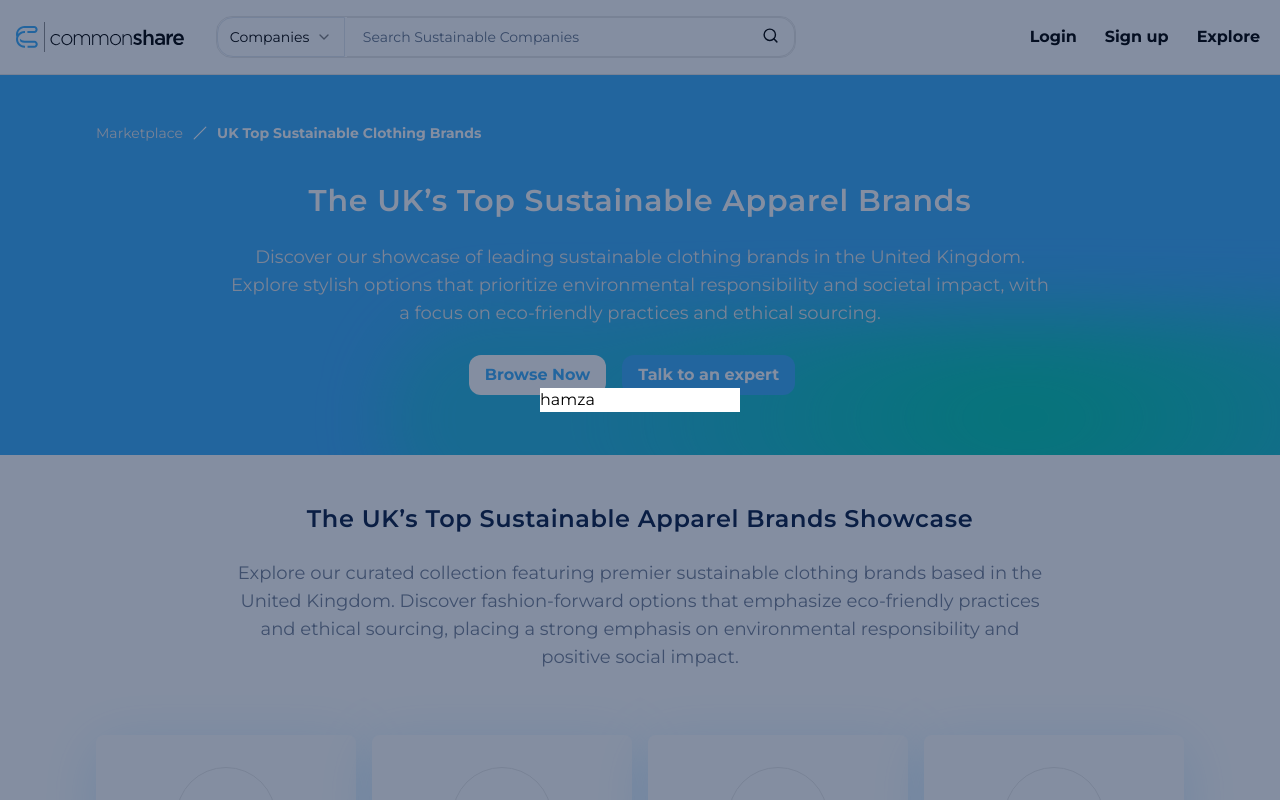
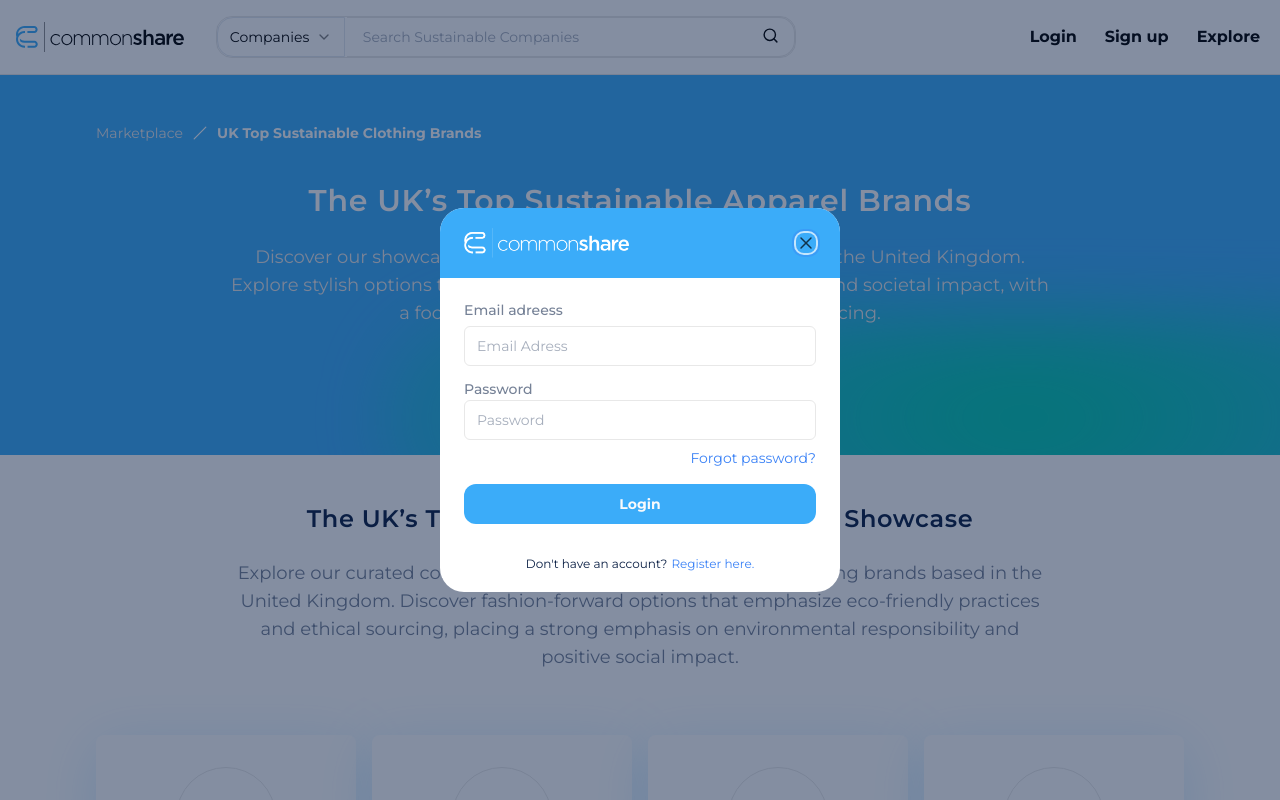
Before and after one commit to HamzaOutmassint/b2b-landing, a Next.js app: page / in a window 1280 px wide. Both pictures are taken after a click on the item "Login". Shown: the top 800 px of the page. Built offline with nearby package versions, Linux system fonts and the light colour scheme.

Commit message:
i finished the login toggle modal

```diff
--- a/app/globals.css
+++ b/app/globals.css
@@ -15,7 +15,8 @@
   --white: #FFFFFF;
   --light-strok: #A6AEBC;
   --gray-light: #e8e8e8;
-  --navy-blue : #000080;
+  /* --navy-blue : #000080; */
+  --navy-blue : #0053ba;
   --errors : #ff4d4f;
 }
 
@@ -39,6 +40,7 @@
   background: #888;
 }
 
+/* body {margin: 0; height: 100%; overflow: hidden} */
 
 /*
   ### -------------------- ###
--- a/components/navigation/main-nav.tsx
+++ b/components/navigation/main-nav.tsx
@@ -32,7 +32,7 @@ const MainNav: React.FC<MainNavProps> = ({ commonShareLogo, toggleModal }) => {
             </SelectContent>
           </Select>
           <div className="relative items-center ml-[2px]">
-            <Input type="text" placeholder="Search Sustainable Companies" className="lg:w-[28rem] md:w-72 exactly-1024:w-80 lg:text-sm md:text-xs border-y border-r border-l-none border-gray-light lg:px-4 lg:py-2  focus-visible:ring-offset-0 rounded-l-none rounded-r-2xl" id="search-input-lg" />
+            <Input type="text" placeholder="Search Sustainable Companies" className="lg:w-[28rem] md:w-72 exactly-1024:w-80 lg:text-sm md:text-xs border-y border-r border-l-none border-gray-light lg:px-4 lg:py-2 rounded-l-none rounded-r-2xl" id="search-input-lg" />
             <Search className="absolute right-4 lg:top-2.5 md:top-2 w-[17px] h-[17px]" />
           </div>
         </form>
--- a/components/navigation/model.tsx
+++ b/components/navigation/model.tsx
@@ -1,17 +1,50 @@
+import { Button } from "../ui/button";
 import { Input } from "../ui/input"
 import { Label } from "../ui/label"
 import Image, { StaticImageData } from "next/image"
+import { X } from "lucide-react"
+import Link from "next/link";
+
+type imageProp = string | StaticImageData;
 
 interface modelProps {
-    toggleModal: () => void
+    toggleModal: () => void,
+    commonShareLogoWhite: imageProp
 }
 
-const Model : React.FC<modelProps> = ({ toggleModal }) => {
+const Model: React.FC<modelProps> = ({ toggleModal, commonShareLogoWhite }) => {
     return (
         <div className="h-screen w-full absolute top-0 left-0 flex justify-center items-center">
             <div className="absolute bg-black opacity-50 h-screen w-full" onClick={toggleModal}></div>
-            <div className="bg-white w-[200px] opacity-100 z-10">
-                hamza
+            <div className="w-[350px] md:w-[400px] flex flex-col rounded-3xl bg-white opacity-100 z-10 overflow-hidden">
+                <div className="flex justify-between bg-primary py-5 px-6">
+                    <Image src={commonShareLogoWhite} priority={true} alt="common share logo" className="lg:h-[30px] md:h-5 w-fit" />
+                    <button className="self-center rounded-lg opacity-70 ring-offset-white transition-opacity hover:opacity-100 ring-2 ring-offset-2 focus:outline-none focus:ring-2 focus:ring-navy-blue focus:ring-offset-2 disabled:pointer-events-none" onClick={toggleModal}>
+                        <X size={20} strokeWidth={1.75} />
+                    </button>
+                </div>
+                <form className="flex flex-col gap-4 px-6 py-5">
+                    <div className="">
+                        <Label htmlFor="email" className="text-gray-bold ">Email adreess</Label>
+                        <Input type="text" className="border border-gray-light mt-1" id="email" placeholder="Email Adress" />
+                    </div>
+                    <div className="flex flex-col">
+                        <Label htmlFor="email" className="text-gray-bold ">Password</Label>
+                        <Input type="text" className="border border-gray-light mt-1" id="email" placeholder="Password" />
+                        <Link href='https://www.commonshare.com/password/reset' className="self-end text-sm mt-2 text-blue-500 hover:text-blue-600">
+                            Forgot password?
+                        </Link>
+                    </div>
+                    <Button className="bg-primary hover:bg-navy-blue">
+                        Login
+                    </Button>
+                </form>
+                <div className='px-6 pb-5 pt-3 text-center text-xs text-black'>
+                    Don&apos;t have an account?
+                    <Link href='https://www.commonshare.com/register' className='text-blue-500 pl-1'>
+                        Register here.
+                    </Link>
+                </div>
             </div>
         </div>
     )
--- a/components/navigation/site-header.tsx
+++ b/components/navigation/site-header.tsx
@@ -3,7 +3,7 @@ import MainNav from "./main-nav";
 import MobileNav from "./mobile-nav";
 import commonShareLogo from '../../public/assest/logo/commonShare-logo.svg';
 import commonShareLogoWhite from '../../public/assest/logo/commonShare-logo-white.png';
-import { useState } from "react";
+import { useEffect, useState } from "react";
 import Model from "./model";
 
 const Header = () => {
@@ -12,6 +12,18 @@ const Header = () => {
   const toggleModal = () => {
     setIsModalOpen(!isModalOpen);
   };
+
+  useEffect(() => {
+    if (isModalOpen) {
+      document.body.style.overflow = 'hidden';
+    } else {
+      document.body.style.overflow = 'auto';
+    }
+
+    return () => {
+      document.body.style.overflow = 'auto';
+    };
+  }, [isModalOpen]);
 
   return (
     <header className="flex justify-between items-center py-4 pl-4 mr-[15px] border-b border-gray-light sticky top-0 z-50 bg-white w-full">
@@ -24,7 +36,7 @@ const Header = () => {
         toggleModal={toggleModal}
       />
       {
-        isModalOpen && <Model  toggleModal={toggleModal}/>
+        isModalOpen && <Model  toggleModal={toggleModal} commonShareLogoWhite={commonShareLogoWhite}/>
       }
     </header>
   )
--- /dev/null
+++ b/components/ui/dialog.tsx
@@ -0,0 +1,122 @@
+"use client"
+
+import * as React from "react"
+import * as DialogPrimitive from "@radix-ui/react-dialog"
+import { X } from "lucide-react"
+
+import { cn } from "@/lib/utils"
+
+const Dialog = DialogPrimitive.Root
+
+const DialogTrigger = DialogPrimitive.Trigger
+
+const DialogPortal = DialogPrimitive.Portal
+
+const DialogClose = DialogPrimitive.Close
+
+const DialogOverlay = React.forwardRef<
+  React.ElementRef<typeof DialogPrimitive.Overlay>,
+  React.ComponentPropsWithoutRef<typeof DialogPrimitive.Overlay>
+>(({ className, ...props }, ref) => (
+  <DialogPrimitive.Overlay
+    ref={ref}
+    className={cn(
+      "fixed inset-0 z-50 bg-black/80  data-[state=open]:animate-in data-[state=closed]:animate-out data-[state=closed]:fade-out-0 data-[state=open]:fade-in-0",
+      className
+    )}
+    {...props}
+  />
+))
+DialogOverlay.displayName = DialogPrimitive.Overlay.displayName
+
+const DialogContent = React.forwardRef<
+  React.ElementRef<typeof DialogPrimitive.Content>,
+  React.ComponentPropsWithoutRef<typeof DialogPrimitive.Content>
+>(({ className, children, ...props }, ref) => (
+  <DialogPortal>
+    <DialogOverlay />
+    <DialogPrimitive.Content
+      ref={ref}
+      className={cn(
+        "fixed left-[50%] top-[50%] z-50 grid w-full max-w-lg translate-x-[-50%] translate-y-[-50%] gap-4 border border-slate-200 bg-white p-6 shadow-lg duration-200 data-[state=open]:animate-in data-[state=closed]:animate-out data-[state=closed]:fade-out-0 data-[state=open]:fade-in-0 data-[state=closed]:zoom-out-95 data-[state=open]:zoom-in-95 data-[state=closed]:slide-out-to-left-1/2 data-[state=closed]:slide-out-to-top-[48%] data-[state=open]:slide-in-from-left-1/2 data-[state=open]:slide-in-from-top-[48%] sm:rounded-lg dark:border-slate-800 dark:bg-slate-950",
+        className
+      )}
+      {...props}
+    >
+      {children}
+      <DialogPrimitive.Close className="absolute right-4 top-4 rounded-sm opacity-70 ring-offset-white transition-opacity hover:opacity-100 focus:outline-none focus:ring-2 focus:ring-slate-950 focus:ring-offset-2 disabled:pointer-events-none data-[state=open]:bg-slate-100 data-[state=open]:text-slate-500 dark:ring-offset-slate-950 dark:focus:ring-slate-300 dark:data-[state=open]:bg-slate-800 dark:data-[state=open]:text-slate-400">
+        <X className="h-4 w-4" />
+        <span className="sr-only">Close</span>
+      </DialogPrimitive.Close>
+    </DialogPrimitive.Content>
+  </DialogPortal>
+))
+DialogContent.displayName = DialogPrimitive.Content.displayName
+
+const DialogHeader = ({
+  className,
+  ...props
+}: React.HTMLAttributes<HTMLDivElement>) => (
+  <div
+    className={cn(
+      "flex flex-col space-y-1.5 text-center sm:text-left",
+      className
+    )}
+    {...props}
+  />
+)
+DialogHeader.displayName = "DialogHeader"
+
+const DialogFooter = ({
+  className,
+  ...props
+}: React.HTMLAttributes<HTMLDivElement>) => (
+  <div
+    className={cn(
+      "flex flex-col-reverse sm:flex-row sm:justify-end sm:space-x-2",
+      className
+    )}
+    {...props}
+  />
+)
+DialogFooter.displayName = "DialogFooter"
+
+const DialogTitle = React.forwardRef<
+  React.ElementRef<typeof DialogPrimitive.Title>,
+  React.ComponentPropsWithoutRef<typeof DialogPrimitive.Title>
+>(({ className, ...props }, ref) => (
+  <DialogPrimitive.Title
+    ref={ref}
+    className={cn(
+      "text-lg font-semibold leading-none tracking-tight",
+      className
+    )}
+    {...props}
+  />
+))
+DialogTitle.displayName = DialogPrimitive.Title.displayName
+
+const DialogDescription = React.forwardRef<
+  React.ElementRef<typeof DialogPrimitive.Description>,
+  React.ComponentPropsWithoutRef<typeof DialogPrimitive.Description>
+>(({ className, ...props }, ref) => (
+  <DialogPrimitive.Description
+    ref={ref}
+    className={cn("text-sm text-slate-500 dark:text-slate-400", className)}
+    {...props}
+  />
+))
+DialogDescription.displayName = DialogPrimitive.Description.displayName
+
+export {
+  Dialog,
+  DialogPortal,
+  DialogOverlay,
+  DialogClose,
+  DialogTrigger,
+  DialogContent,
+  DialogHeader,
+  DialogFooter,
+  DialogTitle,
+  DialogDescription,
+}
--- a/components/ui/input.tsx
+++ b/components/ui/input.tsx
@@ -11,7 +11,7 @@ const Input = React.forwardRef<HTMLInputElement, InputProps>(
       <input
         type={type}
         className={cn(
-          "flex lg:h-10 md:h-auto w-full rounded-md  border-slate-200 bg-white px-3 py-2 text-sm ring-offset-white file:border-0 file:bg-transparent file:text-sm file:font-medium placeholder:text-slate-500 focus-visible:outline-none focus-visible:ring-2 focus-visible:ring-primary focus-visible:ring-offset-2 disabled:cursor-not-allowed disabled:opacity-50 dark:border-slate-800 dark:bg-slate-950 dark:ring-offset-slate-950 dark:placeholder:text-slate-400 dark:focus-visible:ring-slate-300",
+          "flex lg:h-10 md:h-auto w-full rounded-md  border-slate-200 bg-white px-3 py-2 text-sm ring-offset-white file:border-0 file:bg-transparent file:text-sm file:font-medium placeholder:text-light-strok focus-visible:outline-none focus-visible:ring-2 focus-visible:ring-primary focus-visible:ring-offset-0 disabled:cursor-not-allowed disabled:opacity-50 dark:border-slate-800 dark:bg-slate-950 dark:ring-offset-slate-950 dark:placeholder:text-slate-400 dark:focus-visible:ring-slate-300",
           className
         )}
         ref={ref}
```
